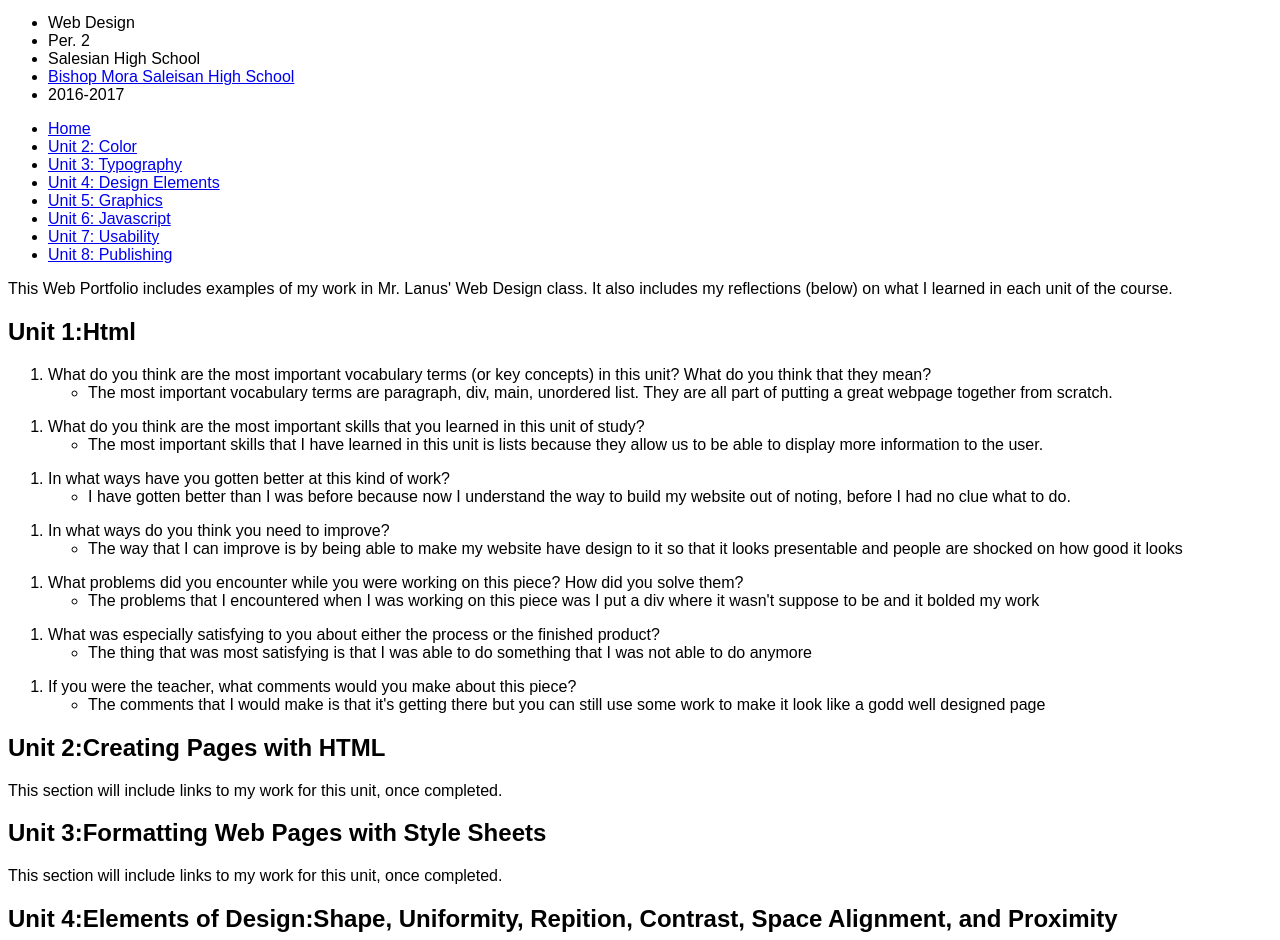
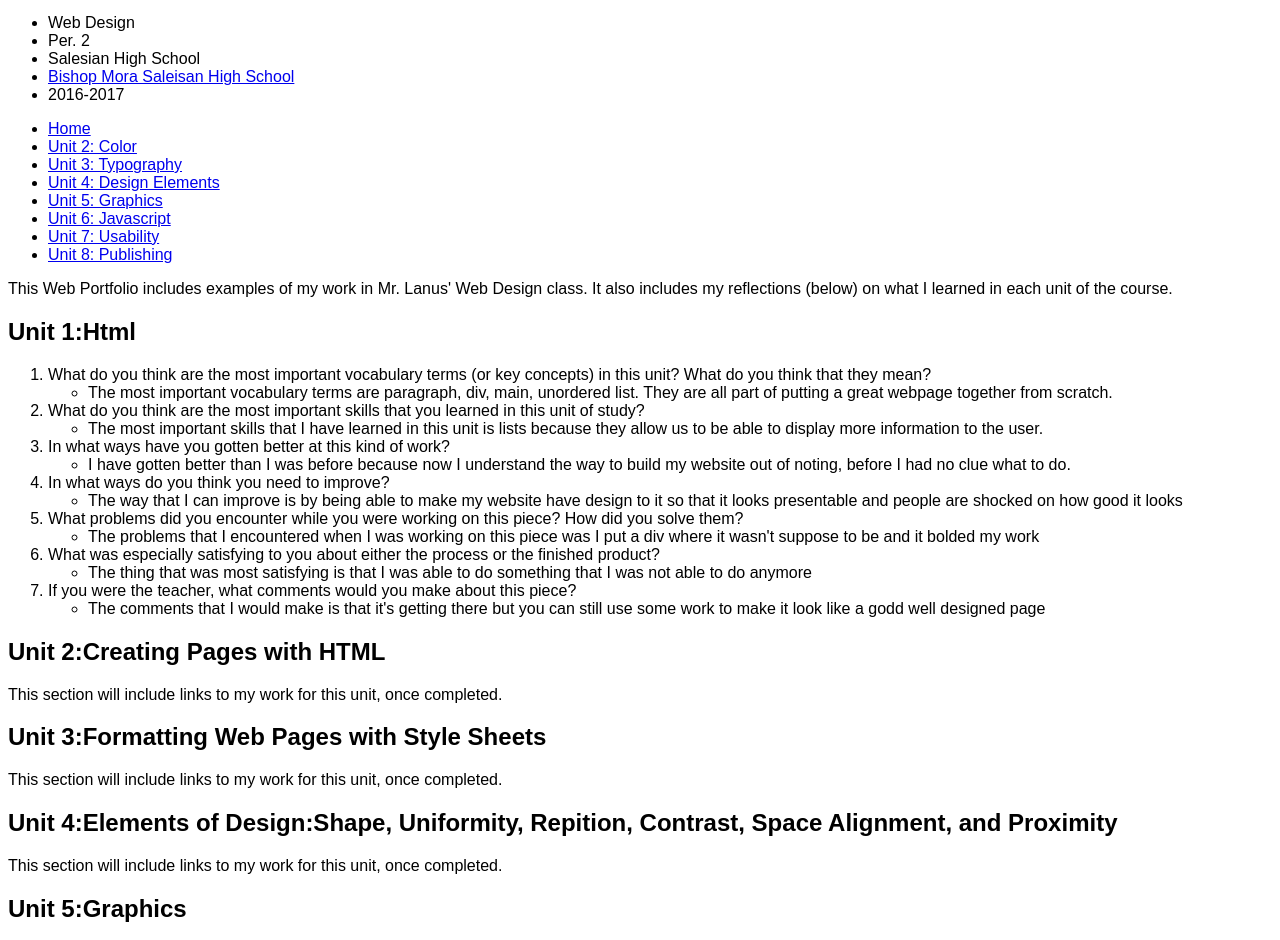
Before and after one commit to mikerivera24/portfolio_michaelrivera, a plain HTML site: page index.html in a window 1280 px wide. Shown: the part 144-1084 px from the top of the page. Drawn offline with Linux system fonts and the light colour scheme.

```diff
--- a/index.html
+++ b/index.html
@@ -67,45 +67,36 @@ body {
        <ul>
           <li>The most important vocabulary terms are paragraph, div, main, unordered list. They are all part of putting a great webpage together from scratch.</li>
        </ul>
-     </ol>
 
-     <ol>
+
        <li>What do you think are the most important skills that you learned in this unit of study?</li>
 
        <ul>
          <li>The most important skills that I have learned in this unit is lists because they allow us to be able to display more information to the user.
        </ul>
-     </ol>
 
-       <ol>
             <li>In what ways have you gotten better at this kind of work?</li>
             <ul>
               <li>I have gotten better than I was before because now I understand the way to build my website out of noting, before I had no clue what to do.</li>
             </ul>
-          </ol>
 
-          <ol>
+
             <li>In what ways do you think you need to improve?</li>
             <ul>
               <li>The way that I can improve is by being able to make my website have design to it so that it looks presentable and people are shocked on how good it looks</li>
             </ul>
-          </ol>
 
-          <ol>
+
             <li>What problems did you encounter while you were working on this piece? How did you solve them?</li>
             <ul>
               <li>The problems that I encountered when I was working on this piece was I put a div where it wasn't suppose to be and it bolded my work</li>
             </ul>
-          </ol>
 
-          <ol>
             <li>What was especially satisfying to you about either the process or the finished product?</li>
             <ul>
               <li>The thing that was most satisfying is that I was able to do something that I was not able to do anymore</li>
             </ul>
-          </ol>
 
-          <ol>
             <li>If you were the teacher, what comments would you make about this piece?</li>
             <ul>
               <li>The comments that I would make is that it's getting there but you can still use some work to make it look like a godd well designed page</li>
```
